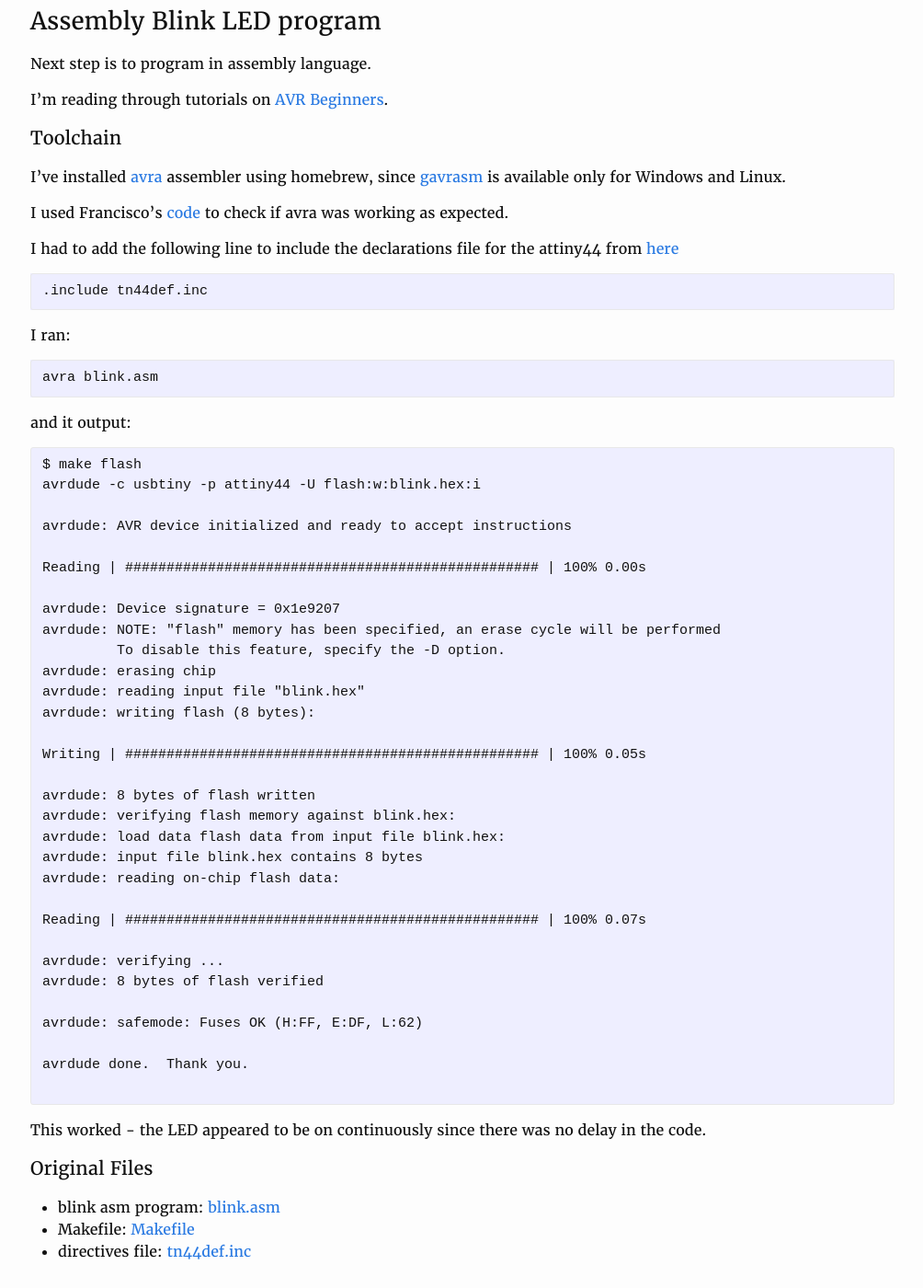
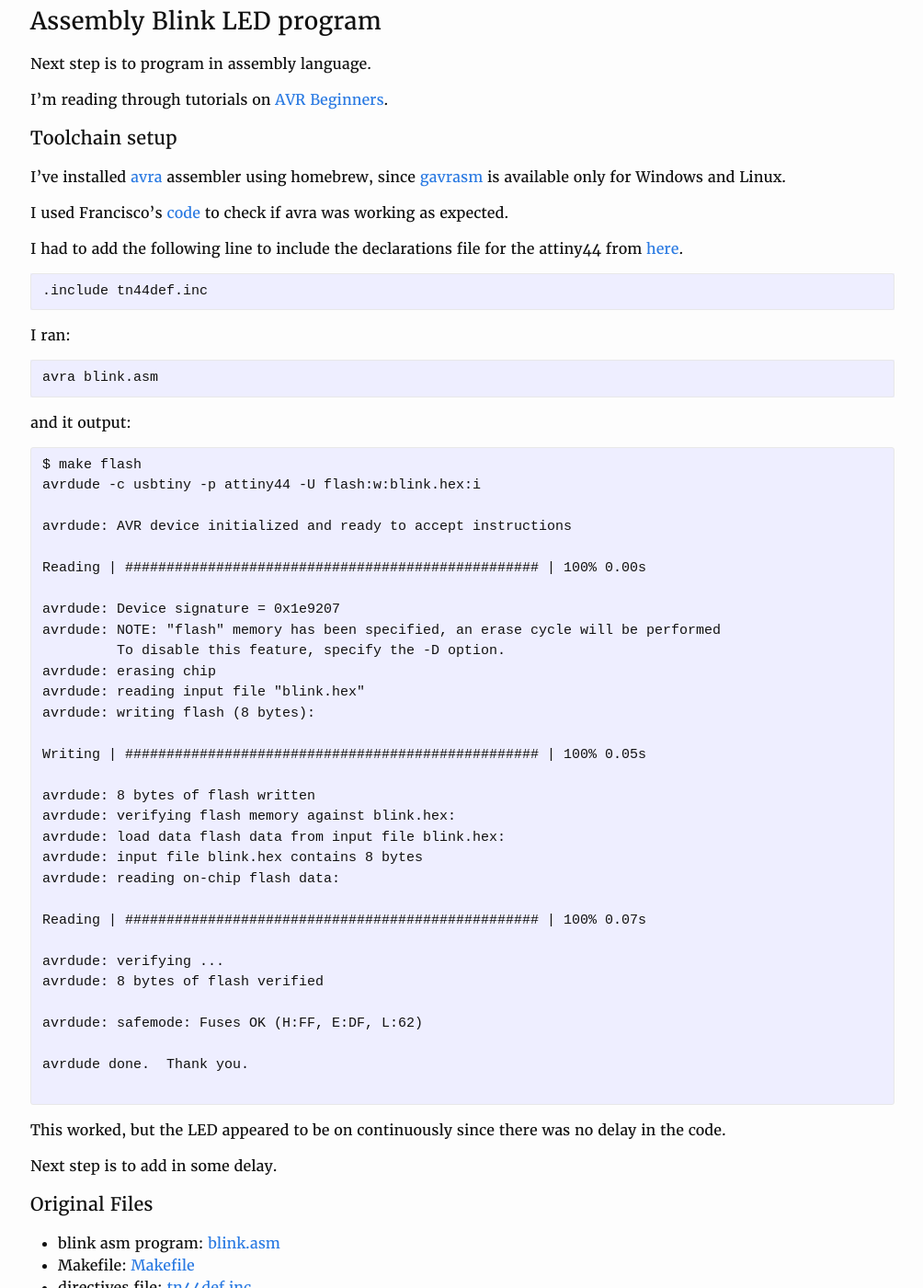
Before and after one commit to yogi/fabacademy2016, a Jekyll site: the page built from w8-embedded.md, in a window 1280 px wide and 1400 px high, scrolled down 7667 px. Shown: the whole window at 92% size, without its empty margins (137-1141 px from the left). Built offline with Jekyll 4.4.1, drawn with Linux system fonts in a browser that asks for light colours.

Commit message:
minor edits

````diff
--- a/w8-embedded.md
+++ b/w8-embedded.md
@@ -230,14 +230,14 @@ Next step is to program in assembly language.
 
 I'm reading through tutorials on [AVR Beginners](http://www.avrbeginners.net/).
 
-#### Toolchain
+#### Toolchain setup
 
 I've installed [avra](http://sourceforge.net/projects/avra/) assembler using homebrew, since [gavrasm](http://www.avr-asm-tutorial.net/gavrasm/index_en.html)
     is available only for Windows and Linux.
 
 I used Francisco's [code](http://beachlab.org/fab2016/assembly.html) to check if avra was working as expected.
 
-I had to add the following line to include the declarations file for the attiny44 from [here](https://github.com/DarkSector/AVR/blob/master/asm/include/tn44def.inc)
+I had to add the following line to include the declarations file for the attiny44 from [here](https://github.com/DarkSector/AVR/blob/master/asm/include/tn44def.inc).
 
 ```
 .include tn44def.inc
@@ -285,7 +285,11 @@ avrdude done.  Thank you.
 
 </pre>
 
-This worked - the LED appeared to be on continuously since there was no delay in the code.
+This worked, but the LED appeared to be on continuously since there was no delay in the code.
+
+Next step is to add in some delay.
+
+
 
 #### Original Files
 
````
Also changed, not shown: fabacademy.md (+3 -1 lines), index.md (+12 -2 lines).
